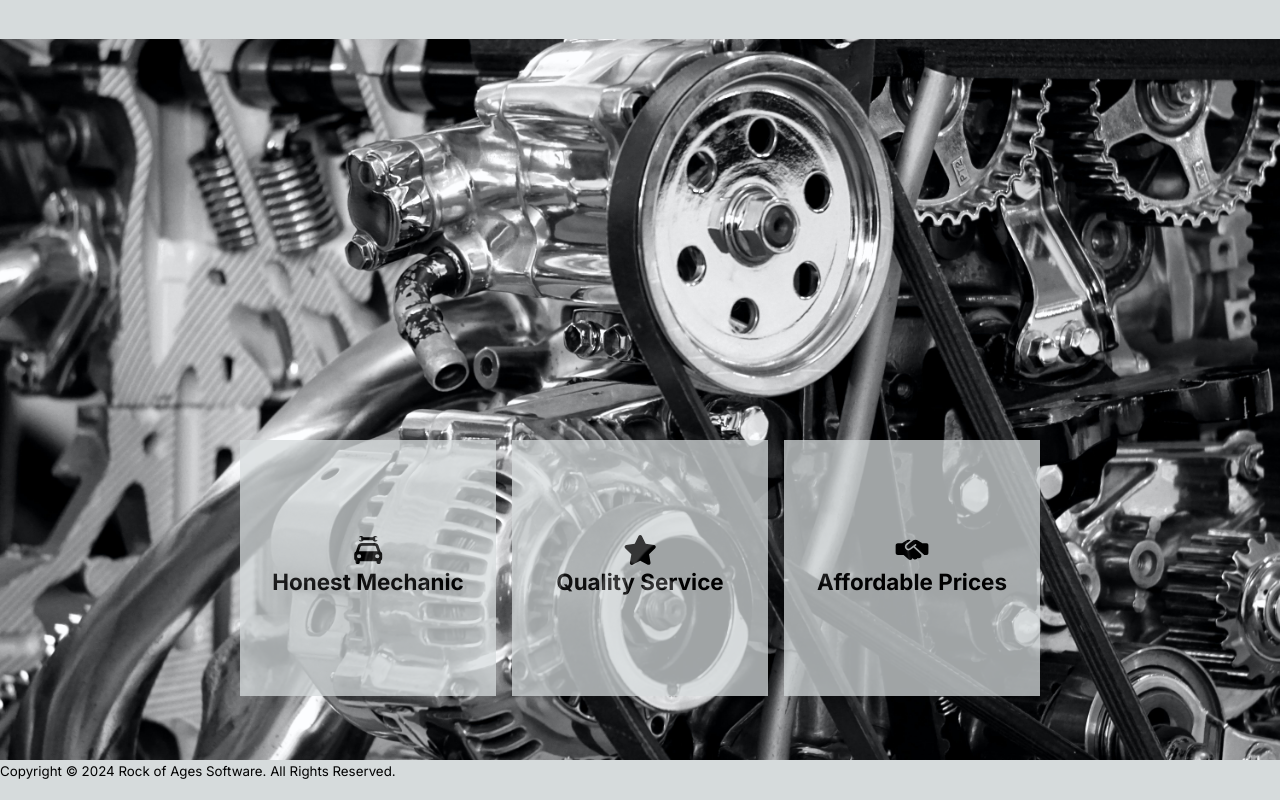
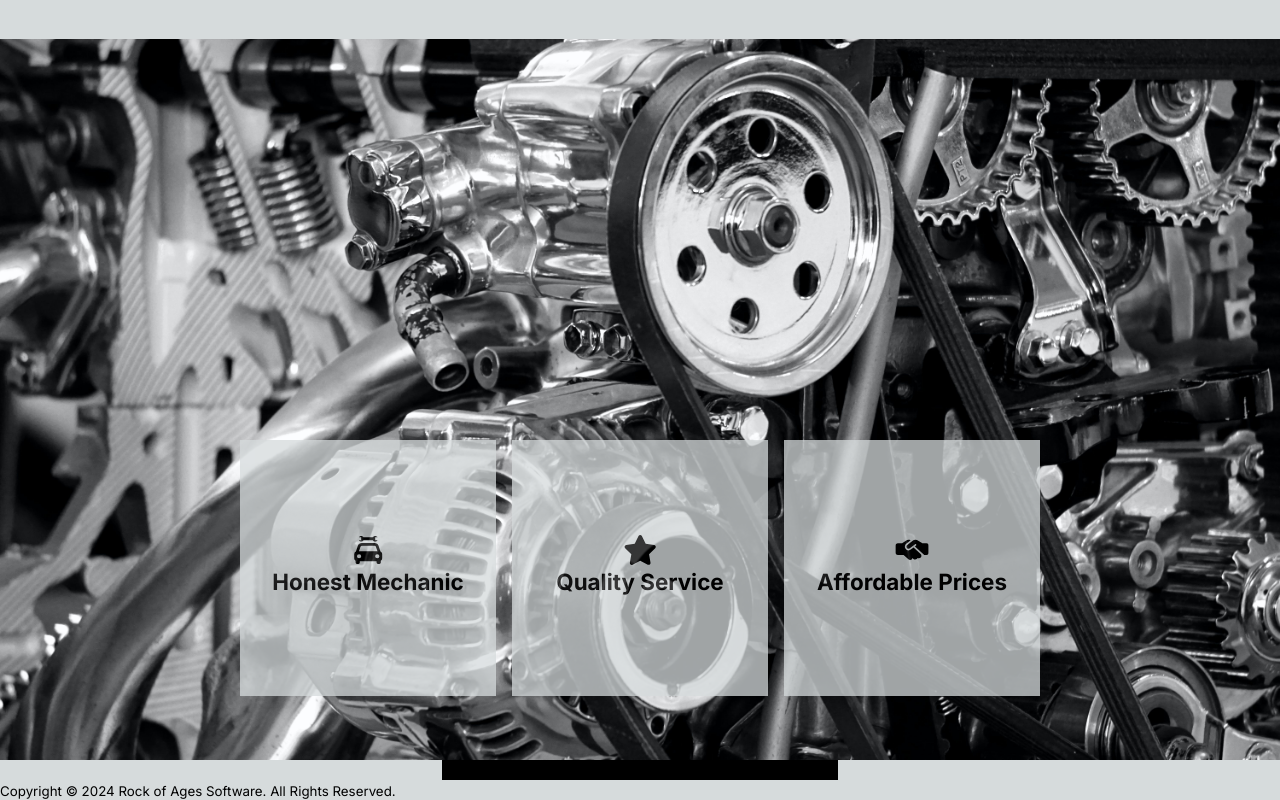
Before and after one commit to Cat4848/rock-of-ages-car-repairs, a Next.js app: page / in a window 1280 px wide. Shown: the part 2671-3471 px from the top of the page. Built offline with nearby package versions, Linux system fonts and the light colour scheme.

Commit message:
feat/footer-text-added

```diff
--- a/app/page.tsx
+++ b/app/page.tsx
@@ -8,6 +8,7 @@ import Brakes from "@/components/Brakes";
 import Values from "@/components/Values";
 import Footer from "@/components/Footer";
 import color from "@/lib/color";
+import { footerText } from "@/lib/footer";
 
 const Wrapper = styled.div`
   display: flex;
@@ -24,7 +25,7 @@ export default function Home() {
       <CarServices />
       <Brakes />
       <Values />
-      <Footer backgroundColor={color.black}/>
+      <Footer backgroundColor={color.black} text={footerText}/>
     </Wrapper>
   );
 }
```
